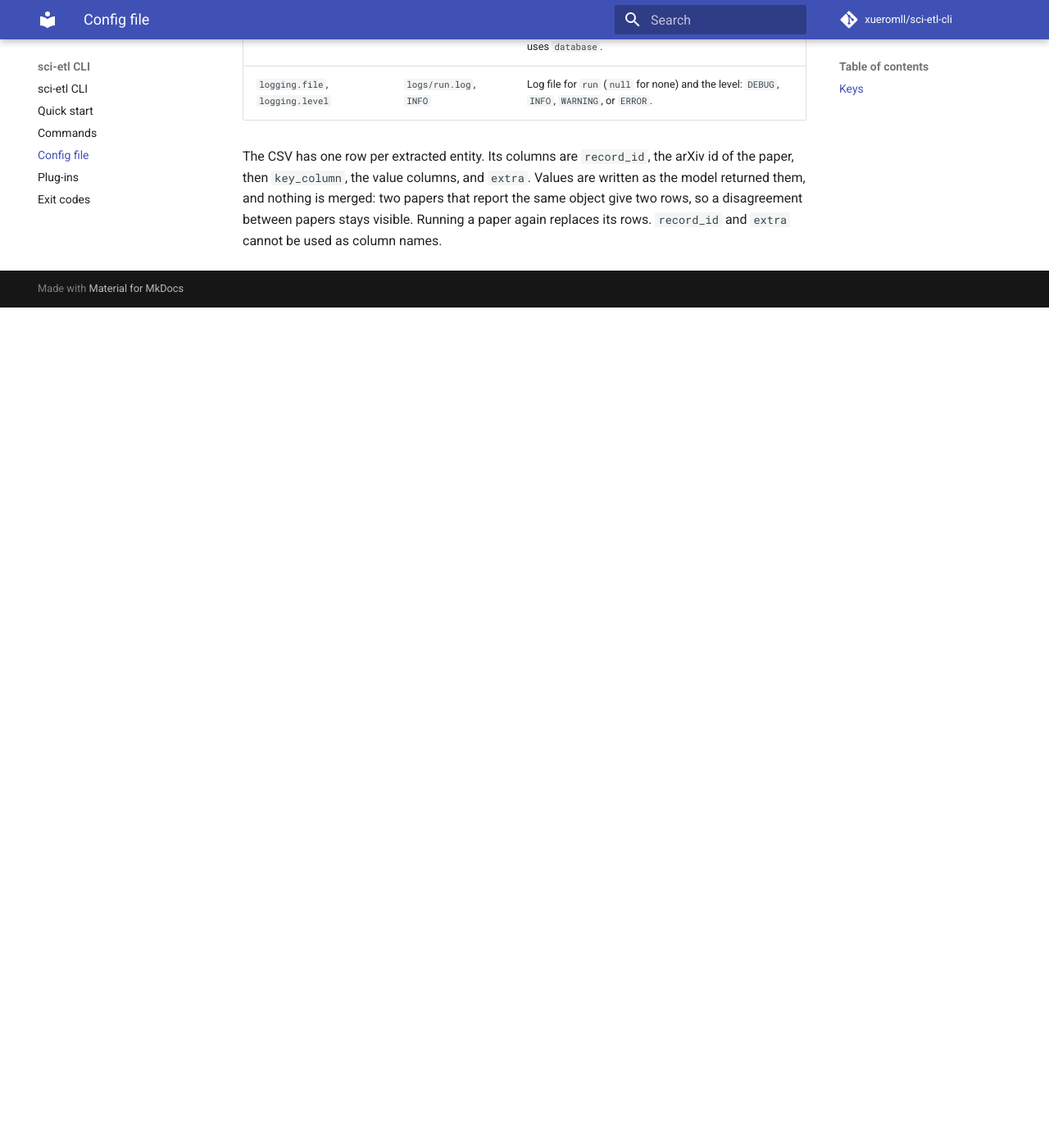
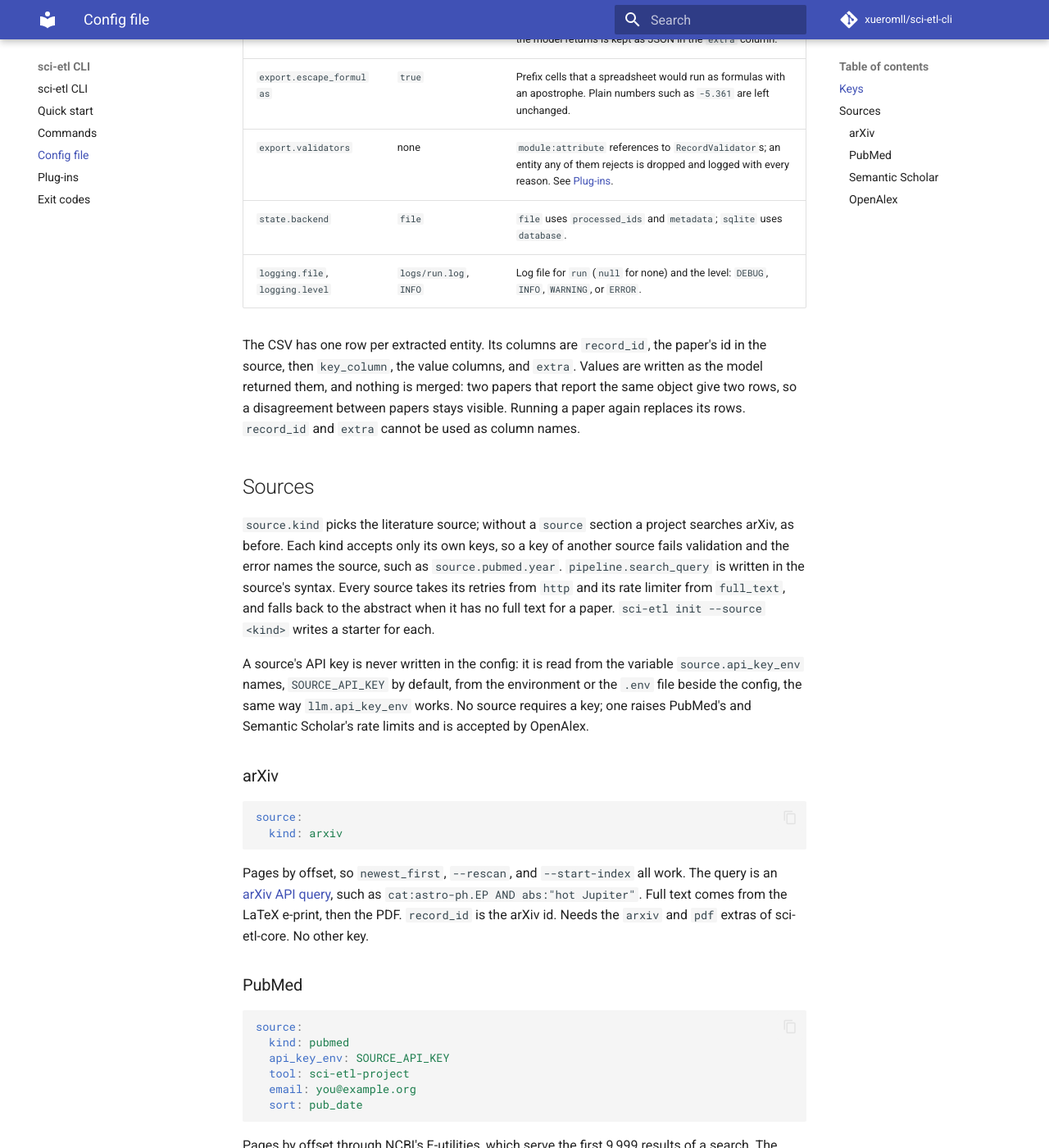
Before and after one commit to xueromll/sci-etl-cli, an MkDocs documentation site: the page built from docs/config-file.md, in a window 1280 px wide and 1400 px high, scrolled down 3310 px. Shown: the whole window at 82% size. Built offline with MkDocs 1.6.1 and Material for MkDocs 9.7.7, drawn with Linux system fonts in a browser that asks for light colours; comment, search, counter and statistics services are not loaded; before the commit the page ends 3685 px from its top, so only the background shows below that; some of the changed text lies outside the part shown.

Commit message:
docs: describe the sources, init --source and the id labels
Add a Sources section to the config page with one subsection per source
and the SOURCE_API_KEY convention, note the per-source id column and
OpenAlex's cursor paging on the commands page, and stop saying the CLI
searches arXiv alone.

Co-Authored-By: Claude Fable 5.1 <noreply@anthropic.com>
Claude-Session: https://claude.ai/code/session_01DY7xdsuDGLJBK3S5qNwF6D

````diff
--- a/docs/config-file.md
+++ b/docs/config-file.md
@@ -1,11 +1,11 @@
 # Config file
 
 A config holds the library's sections (`llm`, `http`, `full_text`, `pipeline`)
-and the CLI's own (`prompts`, `export`, `state`, `logging`). Every key of the
-library's sections is passed on to the run. Unknown keys are rejected,
-so a typo fails validation instead of being ignored. Relative paths resolve from
-the config file's folder, so a project behaves the same whichever directory it
-is run from.
+and the CLI's own (`source`, `prompts`, `export`, `state`, `logging`). Every
+key of the library's sections is passed on to the run. Unknown keys are
+rejected, so a typo fails validation instead of being ignored. Relative paths
+resolve from the config file's folder, so a project behaves the same whichever
+directory it is run from.
 
 ```yaml title="config.yaml"
 llm:
@@ -33,6 +33,9 @@ pipeline:
   max_concurrency: 4
   newest_first: false
   max_attempts: 3
+
+source:
+  kind: arxiv
 
 prompts:
   relevance: prompts/relevance.txt
@@ -64,24 +67,26 @@ logging:
 | `llm.api_key_env` | `LLM_API_KEY` | Environment variable holding the API key; `.env` beside the config is loaded first. |
 | `llm.input_cost_per_million`, `llm.output_cost_per_million` | none | Prices per million prompt and completion tokens. Set both, or neither, to add an estimated cost to the usage summary. |
 | `llm.cache` | `state/llm_cache.db` | SQLite file that keeps LLM answers, so a repeated question costs no tokens. `null` turns the cache off. |
-| `http.user_agent` | `sci-etl-core/<version>` | Sent to arXiv. Include a contact address. |
-| `http.timeout` | `25` | Seconds allowed for each arXiv request. |
-| `http.max_retries`, `http.backoff_factor` | `3`, `2.0` | Attempts per arXiv request, waiting `backoff_factor ** attempt` seconds between them, or as long as arXiv's `Retry-After` header asks when that is longer (up to 60 seconds). |
-| `full_text.max_concurrency` | `4` | arXiv requests in flight at once, listing and full text together. |
-| `full_text.max_rate`, `full_text.time_period` | none, `1.0` | With `max_rate` set, at most `max_rate` arXiv requests start per `time_period` seconds, instead of the concurrency cap. |
-| `pipeline.search_query` | required | An [arXiv API query](https://info.arxiv.org/help/api/user-manual.html#query_details). |
+| `http.user_agent` | `sci-etl-core/<version>` | Sent to the source. Include a contact address. |
+| `http.timeout` | `25` | Seconds allowed for each request to the source. |
+| `http.max_retries`, `http.backoff_factor` | `3`, `2.0` | Attempts per request to the source, waiting `backoff_factor ** attempt` seconds between them, or as long as its `Retry-After` header asks when that is longer (up to 60 seconds). |
+| `full_text.max_concurrency` | `4` | Requests to the source in flight at once, listing and full text together. |
+| `full_text.max_rate`, `full_text.time_period` | none, `1.0` | With `max_rate` set, at most `max_rate` requests to the source start per `time_period` seconds, instead of the concurrency cap. PubMed, Semantic Scholar and OpenAlex publish rate limits; the starters set it. |
+| `pipeline.search_query` | required | The query in the source's own syntax; see [Sources](#sources). |
 | `pipeline.total_limit` | `100` | Relevant records to process per run. `run --limit` overrides it. Named `max_records` before sci-etl-core 0.4; the old name fails validation. |
 | `pipeline.page_size` | `100` | Listing entries per request. |
-| `pipeline.search_delay` | `3.0` | Seconds to wait before each listing request, as arXiv asks. |
+| `pipeline.search_delay` | `3.0` | Seconds to wait before each listing request, as arXiv asks; the other sources ignore it and rely on `full_text`. |
 | `pipeline.sleep_between` | `5.0` | Seconds to wait between listing pages. |
 | `pipeline.max_concurrency` | `6` | Records processed at once. `run --workers` overrides it. Named `max_workers` before sci-etl-core 0.4; the old name fails validation. |
-| `pipeline.newest_first` | `false` | Look for new submissions at the head of the listing before continuing from the saved offset. See [Commands](commands.md#running-pipelines). |
+| `pipeline.newest_first` | `false` | Look for new submissions at the head of the listing before continuing from the saved offset. Needs a source that pages by offset, so `openalex` rejects it. See [Commands](commands.md#running-pipelines). |
 | `pipeline.max_attempts` | `3` | Runs a paper may fail in before it is skipped; `null` never skips one. |
+| `source.kind` | `arxiv` | `arxiv`, `pubmed`, `semantic_scholar`, or `openalex`. The other `source` keys depend on it; see [Sources](#sources). |
+| `source.api_key_env` | `SOURCE_API_KEY` | Environment variable holding the source's API key, for the sources that accept one; `.env` beside the config is loaded first. |
 | `prompts.relevance` | `prompts/relevance.txt` | System prompt that must ask for `{"relevant": true}` or `{"relevant": false}` in JSON. |
 | `prompts.extraction` | `prompts/extraction.txt` | System prompt that must ask for a JSON object with a list under `result_key`. |
 | `prompts.result_key` | `items` | Key holding the entity list in the extraction reply. |
 | `export.destination` | `out/results.csv` | CSV the entities are written to when a run ends. During a run, finished pages go to `<destination>.journal`, which the next run applies if a run crashed. |
-| `export.key_column` | `name` | Field that names an entity; it gets the first column after `record_id`. |
+| `export.key_column` | `name` | Field that names an entity; it gets the first column after `record_id`, the paper's id in the source. |
 | `export.value_columns` | required | Fields that get their own columns, in order. Any other field the model returns is kept as JSON in the `extra` column. |
 | `export.escape_formulas` | `true` | Prefix cells that a spreadsheet would run as formulas with an apostrophe. Plain numbers such as `-5.361` are left unchanged. |
 | `export.validators` | none | `module:attribute` references to `RecordValidator`s; an entity any of them rejects is dropped and logged with every reason. See [Plug-ins](plugins.md). |
@@ -89,8 +94,110 @@ logging:
 | `logging.file`, `logging.level` | `logs/run.log`, `INFO` | Log file for `run` (`null` for none) and the level: `DEBUG`, `INFO`, `WARNING`, or `ERROR`. |
 
 The CSV has one row per extracted entity. Its columns are `record_id`, the
-arXiv id of the paper, then `key_column`, the value columns, and `extra`.
+paper's id in the source, then `key_column`, the value columns, and `extra`.
 Values are written as the model returned them, and nothing is merged: two
 papers that report the same object give two rows, so a disagreement between
 papers stays visible. Running a paper again replaces its rows. `record_id` and
 `extra` cannot be used as column names.
+
+## Sources
+
+`source.kind` picks the literature source; without a `source` section a
+project searches arXiv, as before. Each kind accepts only its own keys, so a
+key of another source fails validation and the error names the source, such as
+`source.pubmed.year`. `pipeline.search_query` is written in the source's
+syntax. Every source takes its retries from `http` and its rate limiter from
+`full_text`, and falls back to the abstract when it has no full text for a
+paper. `sci-etl init --source <kind>` writes a starter for each.
+
+A source's API key is never written in the config: it is read from the
+variable `source.api_key_env` names, `SOURCE_API_KEY` by default, from the
+environment or the `.env` file beside the config, the same way `llm.api_key_env`
+works. No source requires a key; one raises PubMed's and Semantic Scholar's
+rate limits and is accepted by OpenAlex.
+
+### arXiv
+
+```yaml
+source:
+  kind: arxiv
+```
+
+Pages by offset, so `newest_first`, `--rescan`, and `--start-index` all work.
+The query is an [arXiv API query](https://info.arxiv.org/help/api/user-manual.html#query_details),
+such as `cat:astro-ph.EP AND abs:"hot Jupiter"`. Full text comes from the
+LaTeX e-print, then the PDF. `record_id` is the arXiv id. Needs the
+`arxiv` and `pdf` extras of sci-etl-core. No other key.
+
+### PubMed
+
+```yaml
+source:
+  kind: pubmed
+  api_key_env: SOURCE_API_KEY
+  tool: sci-etl-project
+  email: you@example.org
+  sort: pub_date
+```
+
+Pages by offset through NCBI's E-utilities, which serve the first 9,999
+results of a search. The query uses PubMed's search syntax, such as
+`metformin[Title/Abstract] AND "Diabetes Mellitus, Type 2"[MeSH Terms]`. Full
+text comes from PubMed Central as JATS XML for papers that have a PMC id.
+`record_id` is the PMID. Needs the `xml` extra.
+
+| Key | Default | Meaning |
+|-----|---------|---------|
+| `source.tool`, `source.email` | none | Identify your project to NCBI, as its usage policy asks. |
+| `source.sort` | `pub_date` | E-utilities sort order; `null` for relevance. |
+
+NCBI allows 3 requests per second without a key and 10 with one; set
+`full_text.max_rate` accordingly.
+
+### Semantic Scholar
+
+```yaml
+source:
+  kind: semantic_scholar
+  api_key_env: SOURCE_API_KEY
+  year: "2015-"
+  fields_of_study: Medicine
+```
+
+Pages by offset through the relevance search, which serves the first 1,000
+results, 100 per page. The query is plain keywords. Full text comes from the
+open-access PDF when there is one. `record_id` is the Semantic Scholar paper
+id. Needs the `pdf` extra.
+
+| Key | Default | Meaning |
+|-----|---------|---------|
+| `source.year` | none | Semantic Scholar's `year` filter, such as `2020-` or `2018-2022`. |
+| `source.fields_of_study` | none | Semantic Scholar's `fieldsOfStudy` filter, such as `Physics` or `Medicine,Biology`. |
+
+Without a key, requests share the public rate limit; the starter allows one
+request per second.
+
+### OpenAlex
+
+```yaml
+source:
+  kind: openalex
+  api_key_env: SOURCE_API_KEY
+  filter: type:article,from_publication_date:2015-01-01
+  sort: publication_date:desc
+  mailto: you@example.org
+```
+
+Pages by OpenAlex's opaque cursors, not by offset, so `pipeline.newest_first`
+and `--start-index` above 0 are refused; `--rescan` starts again from the
+first page. A finished listing starts again from its first page on the next
+run, skipping processed works by id. The query is OpenAlex's full-text
+`search`. Full text comes from the PDF of the best open-access location when
+there is one. `record_id` is the OpenAlex work id, such as `W2741809807`.
+Needs the `pdf` extra.
+
+| Key | Default | Meaning |
+|-----|---------|---------|
+| `source.filter` | none | An [OpenAlex filter](https://docs.openalex.org/api-entities/works/filter-works), such as `type:article,from_publication_date:2020-01-01`. |
+| `source.sort` | `publication_date:desc` | OpenAlex sort order; `null` for relevance. |
+| `source.mailto` | none | Joins OpenAlex's polite pool, which allows 10 requests per second. |
````
Also changed, not shown: README.md (+9 -8 lines), docs/commands.md (+23 -8 lines), docs/index.md (+5 -4 lines), docs/quick-start.md (+4 -1 lines).
